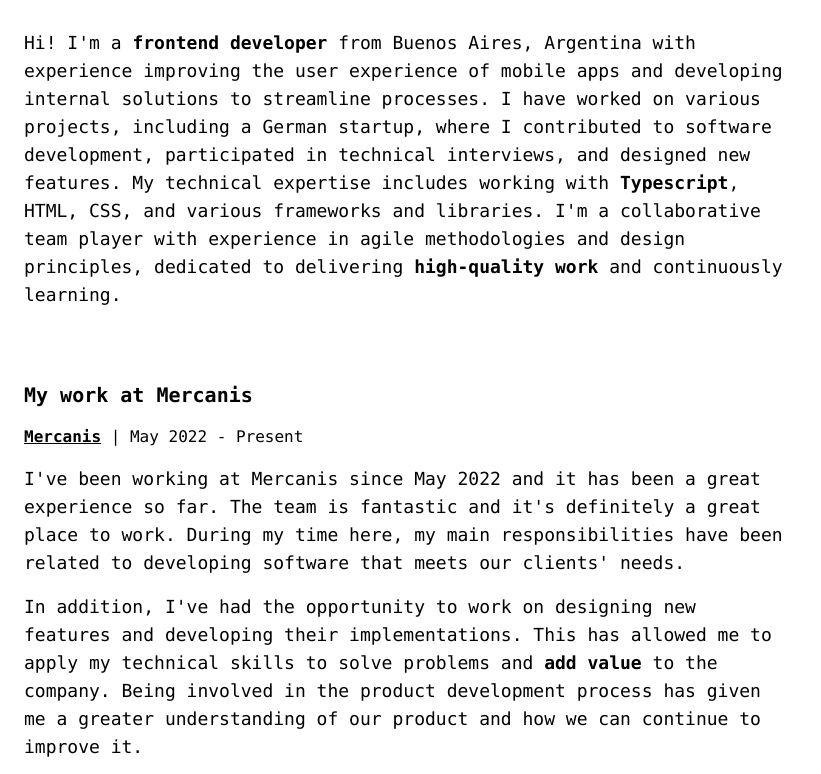
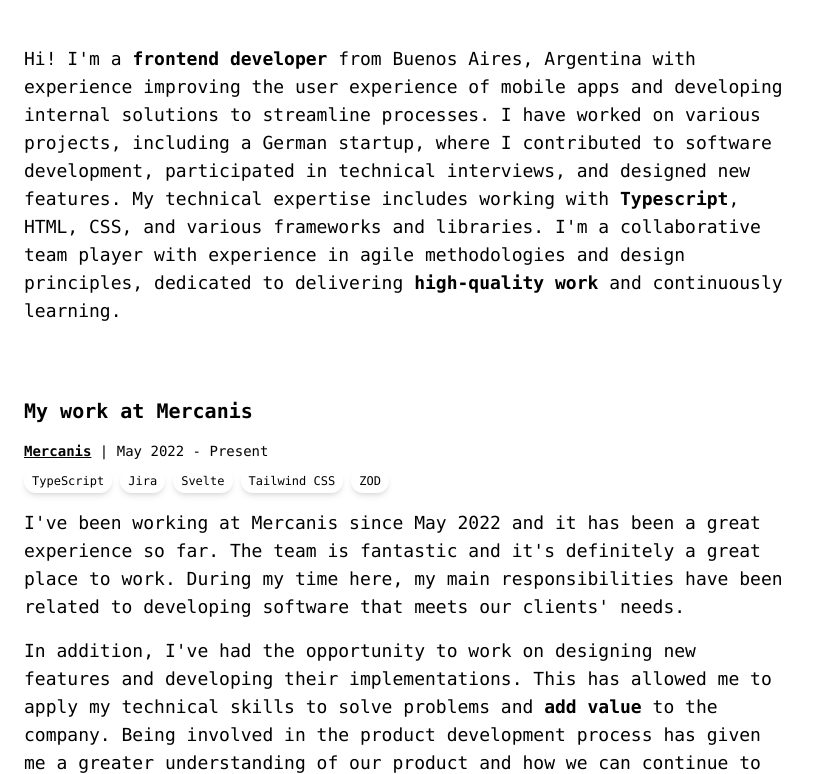
Before and after one commit to ucielsola/website, an Astro site: page / in a window 1280 px wide. Shown: the part 55-829 px from the top of the page, without its empty margins (0-821 px from the left). Built offline with nearby package versions, Linux system fonts and the light colour scheme; Astro itself is replaced by a stand-in of ours; what tailwind-dracula would draw is missing.

Commit message:
page styling

```diff
--- a/src/components/Section.astro
+++ b/src/components/Section.astro
@@ -29,9 +29,10 @@
 <section class="flex flex-col gap-4">
 	{title && <h2 class="text-xl font-bold text-cullen">{title}</h2>}
 
+	<div class="flex flex-col gap-2">
 		{
 			company && dateLabel && (
-			<h3 class="text-vonCount-300">
+				<h3 class="text-vonCount-300 text-sm">
 					{url ? (
 						<a
 							href={url}
@@ -49,7 +50,10 @@
 			)
 		}
 
-	{(tags || []).map((tag) => Tag({ label: tag }))}
+		<div class="flex items-center gap-2">
+			{(tags || []).map((tag) => <Tag label={tag} />)}
+		</div>
+	</div>
 
 	{
 		paragraphs.map((text) => (
--- a/src/components/Tag.astro
+++ b/src/components/Tag.astro
@@ -13,6 +13,8 @@
 			{label}
 		</a>
 	) : (
-		<span>{label}</span>
+		<span class="bg-dracula-300/75 px-2 py-1 text-xs text-aro-50 rounded-xl shadow-md shadow-dracula-400/30">
+			{label}
+		</span>
 	)
 }
--- a/src/content/content.json
+++ b/src/content/content.json
@@ -23,7 +23,7 @@
 		{
 			"title": "My work at Viset",
 			"company": "Viset",
-			"url": "https://viset.app/",
+			"url": "https://visetlab.com/",
 			"position": 1,
 			"tags": [
 				"Angular",
--- a/src/layouts/Layout.astro
+++ b/src/layouts/Layout.astro
@@ -17,7 +17,7 @@
 		<meta name="generator" content={Astro.generator} />
 		<title>{title}</title>
 	</head>
-	<body class="relative h-full bg-nosferatu px-6 py-4">
+	<body class=" bg-nosferatu pl-6 py-4">
 		<Pointer client:only/>
 		<slot />
 	</body>
--- a/src/pages/index.astro
+++ b/src/pages/index.astro
@@ -2,10 +2,11 @@
 import Layout from "../layouts/Layout.astro";
 import content from "../content/content.json";
 import Section from "../components/Section.astro";
+// import Social from "../components/Social.astro";
 ---
 
 <Layout title="Uciel Sola - Frotend Developer">
-	<main class="flex flex-col gap-8 md:max-w-3xl">
+	<main class="relative flex flex-col gap-8 md:max-w-3xl h-full mb-20">
 
 		<h1 class="text-3xl font-bold text-cullen">
 			Uciel Sola - <span class="text-buffy text-xl">Frontend Developer</span>
@@ -27,8 +28,10 @@
 					dateLabel={e.date_label}
 					paragraphs={e.paragraphs}
 					highlights={e.highlights}
+					tags={e.tags}
 				/>
 			))
 		}
 	</main>
+	<!-- <Social /> -->
 </Layout>
```
Lines whose indentation alone changed are shown as unchanged.
